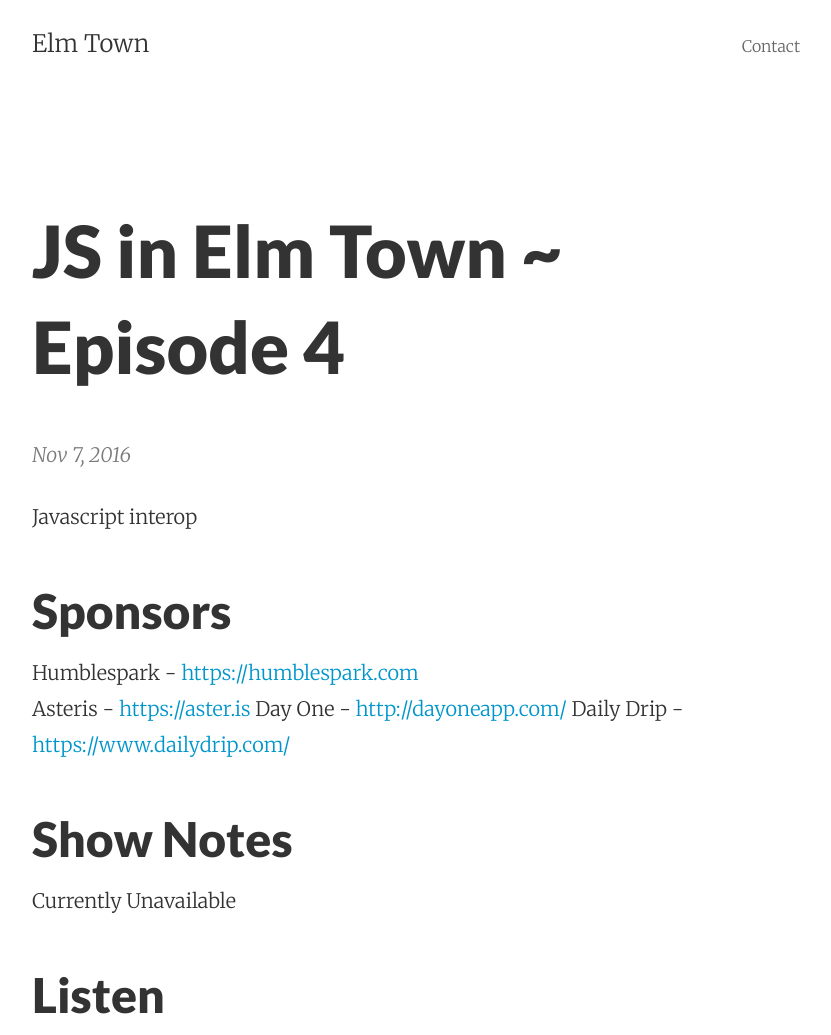
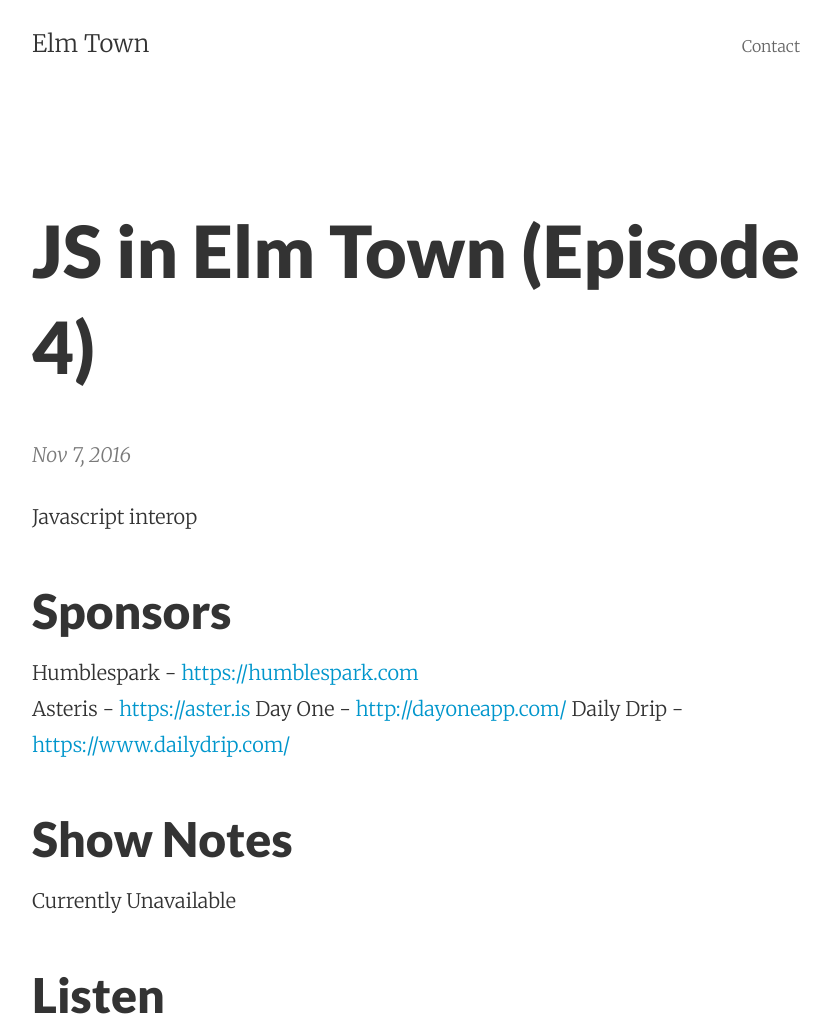
Before and after one commit to elmtown/elmtown.github.io, a Jekyll site: the page built from _posts/2016-11-07-js-in-elm-town-episode-4.markdown, in a window 1280 px wide, cut to the strip 0-1035 px from the top of the page. Shown: the whole strip, without its empty margins (224-1055 px from the left). Built offline with Jekyll 4.4.1, drawn with Linux system fonts in a browser that asks for light colours.

```diff
--- a/_posts/2016-11-07-js-in-elm-town-episode-4.markdown
+++ b/_posts/2016-11-07-js-in-elm-town-episode-4.markdown
@@ -1,6 +1,6 @@
 ---
 published: true
-title: JS in Elm Town ~ Episode 4
+title: JS in Elm Town (Episode 4)
 layout: post
 ---
 Javascript interop
```
